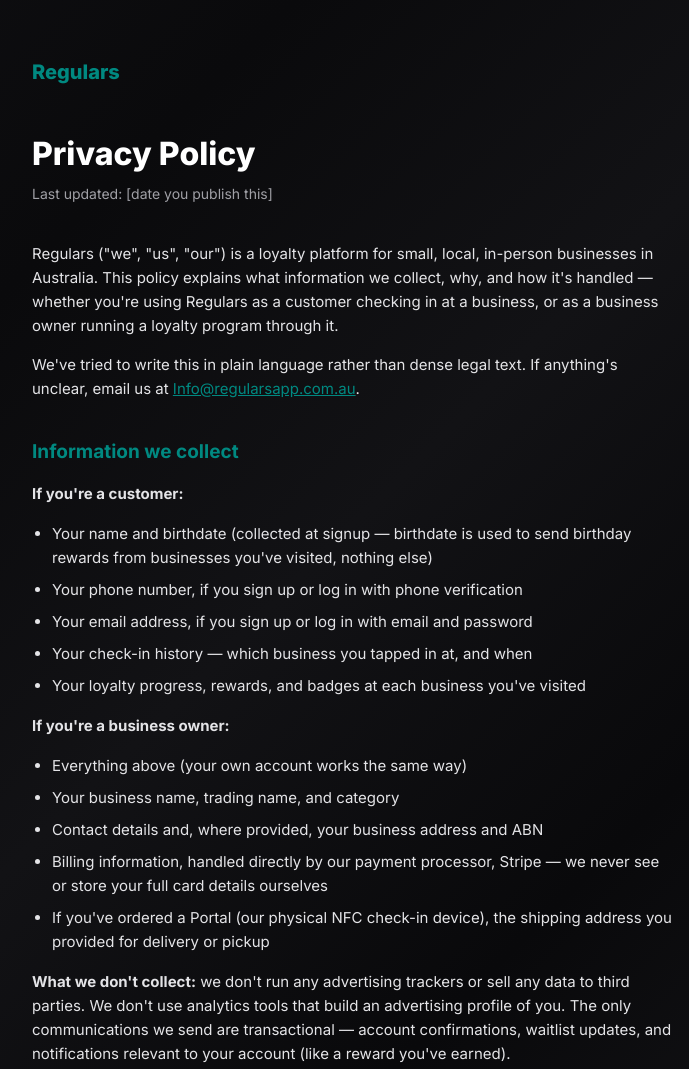
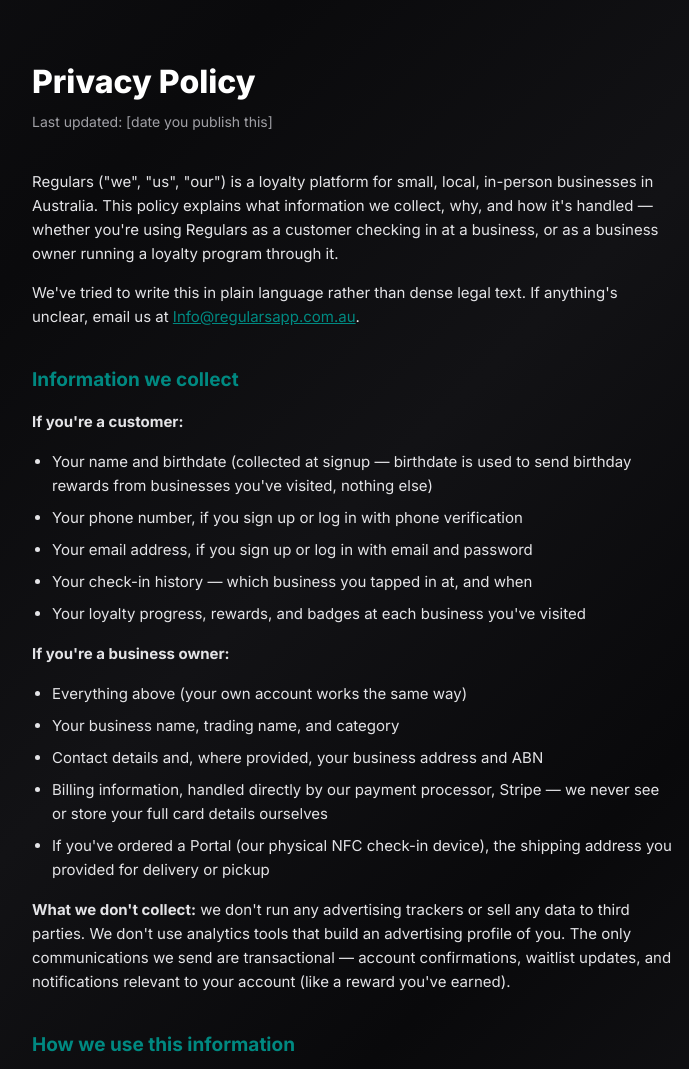
Before and after one commit to enzohwells-a11y/regulars-legal, a plain HTML site: page privacy/index.html in a window 1280 px wide. Shown: the top 1069 px of the page, without its empty margins (288-977 px from the left). Drawn offline with Linux system fonts and the light colour scheme.

Commit message:
Remove Regulars wordmark text, doesn't match the real logo

```diff
--- a/privacy/index.html
+++ b/privacy/index.html
@@ -29,15 +29,6 @@
     margin: 0 auto;
     padding: 56px 20px 80px;
   }
-  .brand {
-    display: flex;
-    align-items: center;
-    gap: 10px;
-    margin-bottom: 40px;
-    font-weight: 800;
-    font-size: 20px;
-    color: var(--accent);
-  }
   h1 { font-size: 32px; font-weight: 800; margin: 0 0 4px; }
   .updated { color: var(--text-secondary); font-size: 14px; margin-bottom: 36px; }
   h2 { font-size: 19px; font-weight: 700; margin: 36px 0 12px; color: var(--accent); }
@@ -58,7 +49,6 @@
 </head>
 <body>
 <div class="wrap">
-  <div class="brand">Regulars</div>
   <h1>Privacy Policy</h1>
   <div class="updated">Last updated: [date you publish this]</div>
 
```
